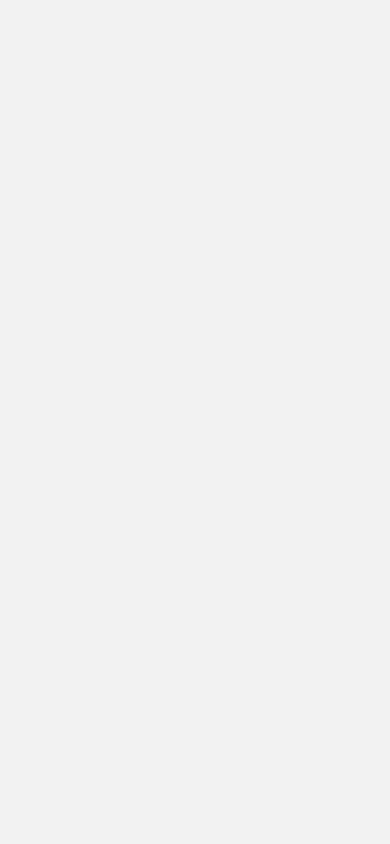
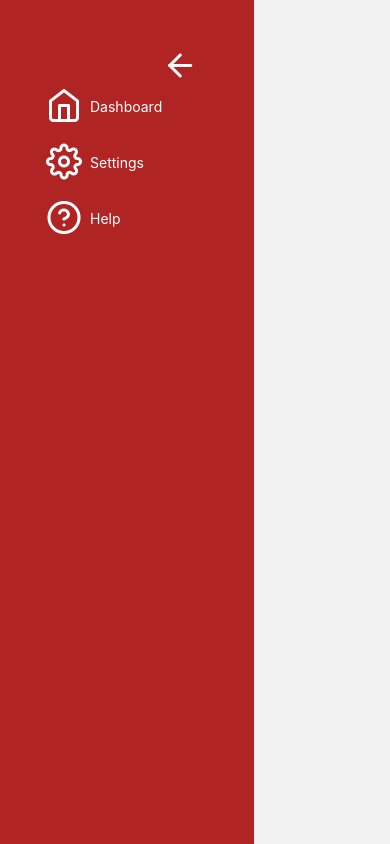
Before and after one commit to wingcommander2020/dev-challenge-intersw, a React Native app: screen /menu in a window 390 px wide. Built offline with nearby package versions, Linux system fonts and the light colour scheme.

Commit message:
feierabend

```diff
--- /dev/null
+++ b/components/AccountCard.js
@@ -0,0 +1,42 @@
+import {
+    StyleSheet,
+    Text,
+    View,
+    ScrollView
+} from "react-native";
+
+export default function AccountCard({ userAccounts }) {
+
+    return (
+        <ScrollView horizontal={true} showsHorizontalScrollIndicator={false}>
+            {userAccounts.map((acc, iter) =>
+                <View style={styles.accountCard} key={iter}>
+                    <Text style={{ fontSize: 16 }}>Account: {acc.account}</Text>
+                    <Text style={{ fontSize: 16 }}>Balance: {acc.balance} {'\u20A6'}</Text>
+                </View>
+            )}
+        </ScrollView>
+    )
+
+
+
+}
+const styles = StyleSheet.create({
+    accountCard: {
+        marginTop: 16,
+        paddingTop: 16,
+        paddingLeft: 16,
+        marginRight: 16,
+        height: 90,
+        width: 190,
+        backgroundColor: "#f5f4f4",
+
+
+        borderRadius: 4,
+        shadowColor: '#7a7979',
+        shadowOffset: { width: 0, height: 0 },
+        shadowOpacity: 1,
+        shadowRadius: 2,
+        elevation: 2,
+    },
+});
--- a/components/LoginView.js
+++ b/components/LoginView.js
@@ -8,8 +8,6 @@ import {
   Pressable
 } from "react-native";
 import { users } from "../Users";
-import { NavigationContainer } from "@react-navigation/native";
-import { createNativeStackNavigator } from "@react-navigation/native-stack";
 
 export default function LoginView({ navigation }) {
   let clientName = "siggy";
--- a/components/MainView.js
+++ b/components/MainView.js
@@ -13,6 +13,7 @@ import { NavigationContainer } from "@react-navigation/native";
 import { Feather } from "@expo/vector-icons";
 import { Ionicons } from "@expo/vector-icons";
 import { users } from "../Users";
+import AccountCard from './AccountCard';
 
 export default function MainView({ navigation }) {
   let userAccounts = users[0].accounts;
@@ -32,41 +33,8 @@ export default function MainView({ navigation }) {
 
       <View style={styles.carouselContainer}>
         <Text style={{ fontSize: 18, paddingBottom: 16 }}>My Accounts</Text>
-        <ScrollView horizontal={true} showsHorizontalScrollIndicator={false}>
-          <View style={styles.accountCard}>
-            <Text style={{ fontSize: 16 }}>Account: {userAccounts[0].account}</Text>
-            <Text style={{ fontSize: 16 }}>Balance: {userAccounts[0].balance} {'\u20A6'}</Text>
-          </View>
-          <View style={styles.accountCard}>
-            <Text style={{ fontSize: 16 }}>Account: {userAccounts[0].account}</Text>
-            <Text style={{ fontSize: 16 }}>Balance: {userAccounts[0].balance} {'\u20A6'}</Text>
-          </View>
-          <View style={styles.accountCard}>
-            <Text style={{ fontSize: 16 }}>Account: {userAccounts[0].account}</Text>
-            <Text style={{ fontSize: 16 }}>Balance: {userAccounts[0].balance} {'\u20A6'}</Text>
-          </View>
-          <View style={styles.accountCard}>
-            <Text style={{ fontSize: 16 }}>Account: {userAccounts[0].account}</Text>
-            <Text style={{ fontSize: 16 }}>Balance: {userAccounts[0].balance} {'\u20A6'}</Text>
-          </View>
-          <View style={styles.accountCard}>
-            <Text style={{ fontSize: 16 }}>Account: {userAccounts[0].account}</Text>
-            <Text style={{ fontSize: 16 }}>Balance: {userAccounts[0].balance} {'\u20A6'}</Text>
-          </View>
-          <View style={styles.accountCard}>
-            <Text style={{ fontSize: 16 }}>Account: {userAccounts[0].account}</Text>
-            <Text style={{ fontSize: 16 }}>Balance: {userAccounts[0].balance} {'\u20A6'}</Text>
-          </View>
-          <View style={styles.accountCard}>
-            <Text style={{ fontSize: 16 }}>Account: {userAccounts[0].account}</Text>
-            <Text style={{ fontSize: 16 }}>Balance: {userAccounts[0].balance} {'\u20A6'}</Text>
-          </View>
-        </ScrollView>
+        <AccountCard userAccounts={userAccounts}></AccountCard>
       </View>
-
-
-
-
 
       <View style={styles.servicesContainer}>
         <View style={styles.servicesRowContainer}>
@@ -171,23 +139,7 @@ const styles = StyleSheet.create({
     height: '25%',
     minWidth: 256
   },
-  accountCard: {
-    marginTop: 16,
-    paddingTop: 16,
-    paddingLeft: 16,
-    marginRight: 16,
-    height: 90,
-    width: 190,
-    backgroundColor: "#f5f4f4",
 
-
-    borderRadius: 4,
-    shadowColor: '#7a7979',
-    shadowOffset: { width: 0, height: 0 },
-    shadowOpacity: 1,
-    shadowRadius: 2,
-    elevation: 2,
-  },
   servicesContainer: {},
   serviceButton: {
     borderRadius: 4,
--- a/components/MenuModal.js
+++ b/components/MenuModal.js
@@ -1,3 +1,60 @@
-export default function MenuModal() {
+import {
+    StyleSheet,
+    Text,
+    View,
+    Pressable
+} from "react-native";
+import { Feather } from "@expo/vector-icons";
+import { AntDesign } from '@expo/vector-icons';
 
+export default function MenuModal({ navigation }) {
+
+    return (
+
+
+        <View style={styles.view}>
+            <View style={styles.container}>
+
+                <Pressable style={styles.item} onPress={() => navigation.navigate('Main')}>
+                    <Feather name="home" size={36} color="white" />
+                    <Text style={styles.text}>Dashboard</Text>
+                </Pressable>
+                <Pressable style={styles.item}>
+                    <Feather name="settings" size={36} color="white" />
+                    <Text style={styles.text}>Settings</Text>
+                </Pressable>
+                <Pressable style={styles.item}>
+                    <Feather name="help-circle" size={36} color="white" />
+                    <Text style={styles.text}>Help</Text>
+                </Pressable>
+            </View>
+            <Pressable style={styles.returnButton} onPress={() => navigation.navigate('Main')}>
+                <Feather name="arrow-left" size={36} color="white" />
+            </Pressable>
+        </View>);
 }
+
+const styles = StyleSheet.create({
+    returnButton: { marginTop: 46, },
+
+    view: {
+        height: '100%',
+        width: '65%',
+        backgroundColor: "#b02424",
+        flexDirection: "row"
+    },
+    container: {
+        marginTop: 86,
+        marginLeft: 46
+    },
+    item: {
+        flexDirection: "row",
+        alignItems: "center",
+        marginBottom: 16
+    },
+    text: {
+        marginLeft: 8,
+        color: "white"
+    }
+
+});
```
Also changed, not shown: package.json (+4 -3 lines), 1 other file (tests, documents, lock files or other folders).
